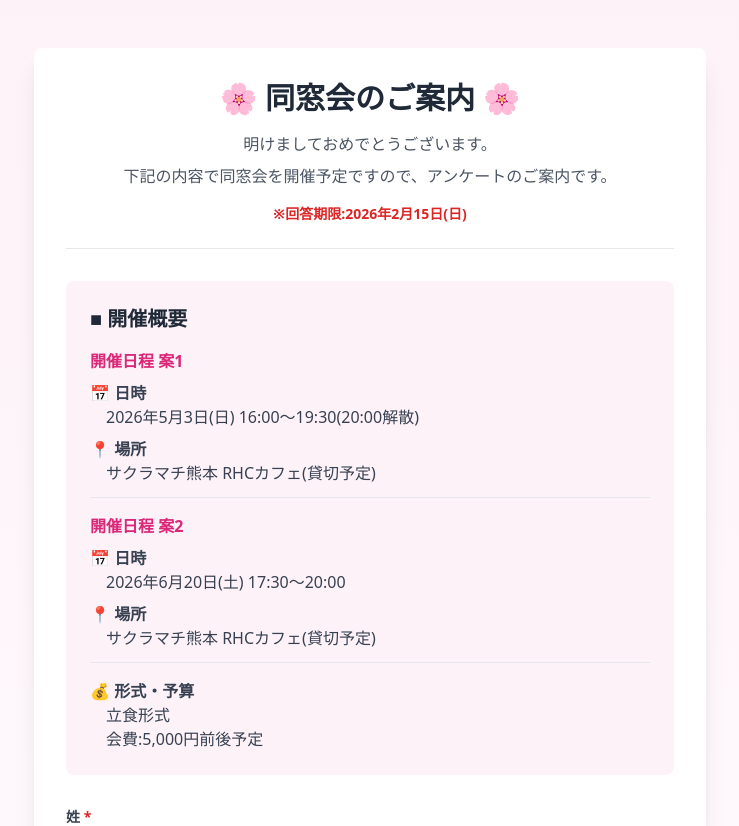
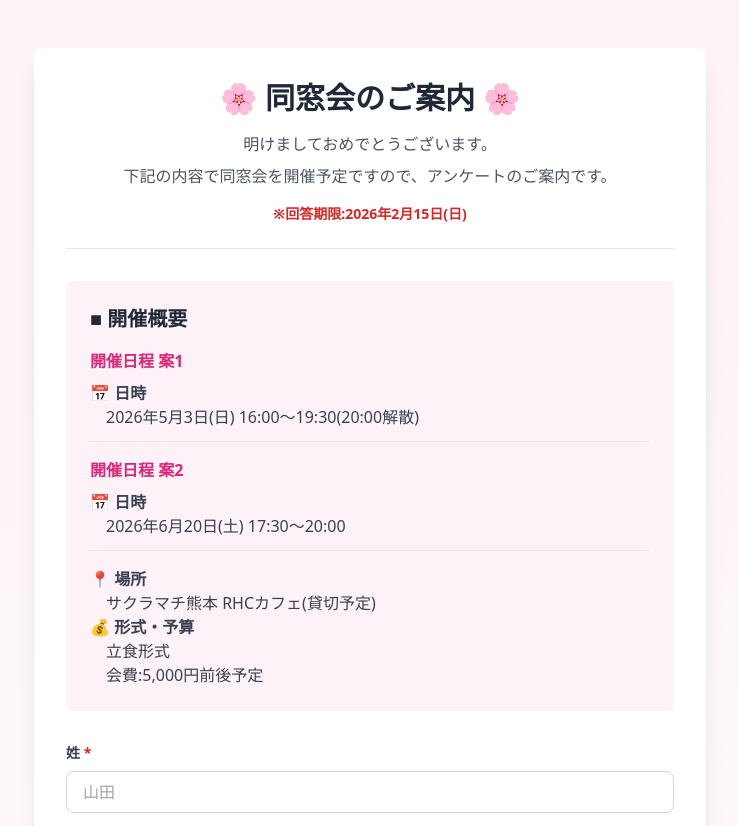
Before and after one commit to Hapiemon/dosokai, a Next.js app: page / in a window 1280 px wide. Shown: the top 826 px of the page, without its empty margins (270-1009 px from the left). Built offline with nearby package versions, Linux system fonts and the light colour scheme.

Commit message:
開催日程の場所情報を表示する位置を修正

```diff
--- a/app/page.tsx
+++ b/app/page.tsx
@@ -97,17 +97,15 @@ export default function Home() {
                 <p className="font-semibold text-pink-600 mb-2">開催日程 案1</p>
                 <p className="font-semibold">📅 日時</p>
                 <p className="ml-4">2026年5月3日(日) 16:00〜19:30(20:00解散)</p>
-                <p className="font-semibold mt-2">📍 場所</p>
-                <p className="ml-4">サクラマチ熊本 RHCカフェ(貸切予定)</p>
               </div>
               <div className="border-b pb-3">
                 <p className="font-semibold text-pink-600 mb-2">開催日程 案2</p>
                 <p className="font-semibold">📅 日時</p>
                 <p className="ml-4">2026年6月20日(土) 17:30〜20:00</p>
+              </div>
+              <div>
                 <p className="font-semibold mt-2">📍 場所</p>
                 <p className="ml-4">サクラマチ熊本 RHCカフェ(貸切予定)</p>
-              </div>
-              <div>
                 <p className="font-semibold">💰 形式・予算</p>
                 <p className="ml-4">立食形式</p>
                 <p className="ml-4">会費:5,000円前後予定</p>
```
